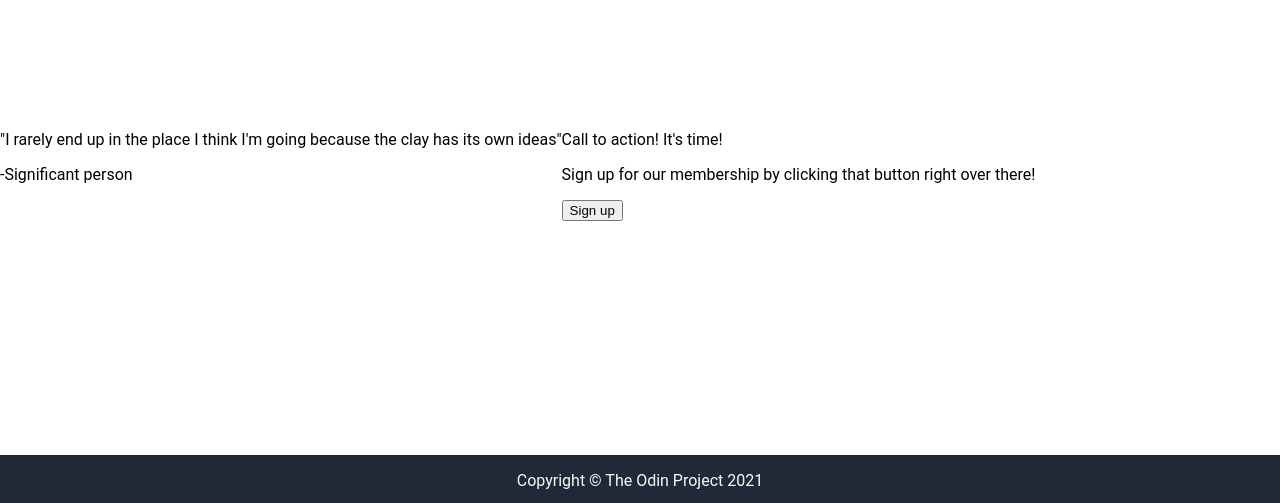
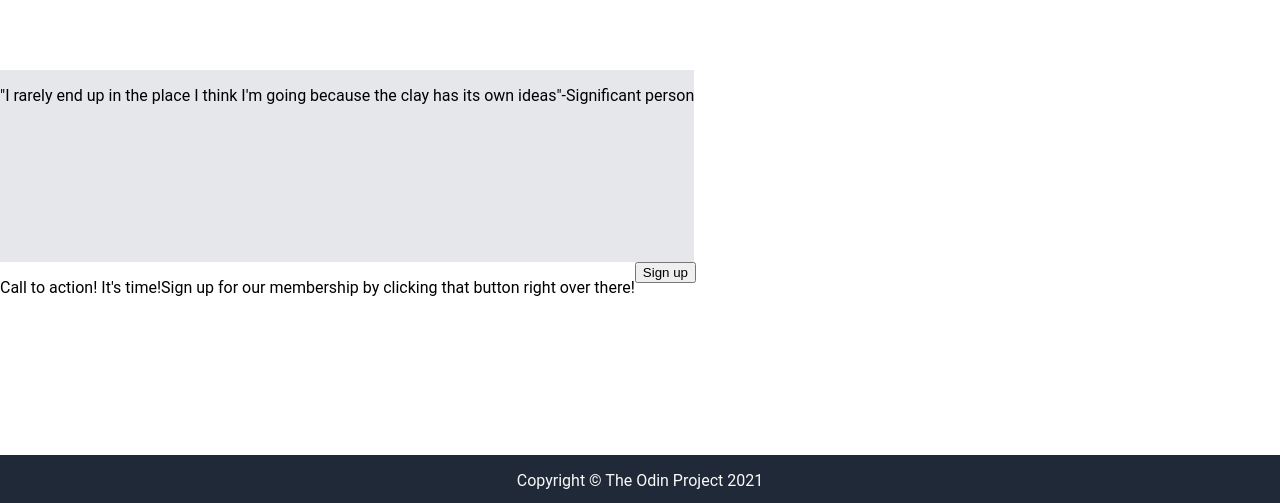
Before and after one commit to slmarsh/landing_page, a plain HTML site: page index.html in a window 1280 px wide. Shown: the part 741-1244 px from the top of the page. Drawn offline with Linux system fonts and the light colour scheme.

Commit message:
Change section one to be column direction

```diff
--- a/style.css
+++ b/style.css
@@ -99,13 +99,18 @@ a {
 
 .section-one {
     display: flex;
-    flex-direction: row;
+    flex-direction: column;
     align-items: center;
     width: 100%;
 }
 
+.section-two {
+    display: flex;
+    background-color: #E5E7EB;
+}
+
 .section-three {
-    /* display: flex; */
+    display: flex;
 }
 
 .footer {
```
